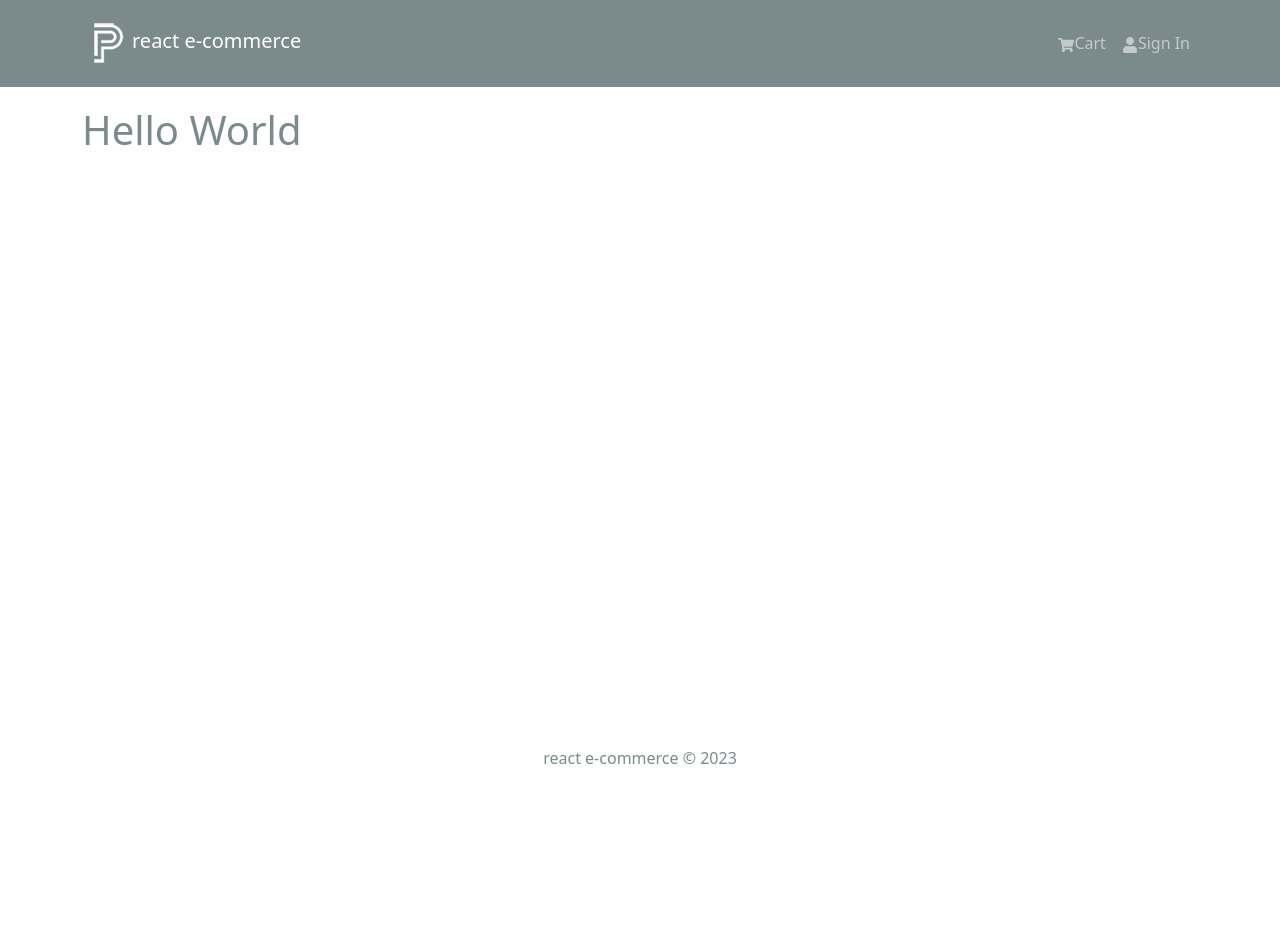
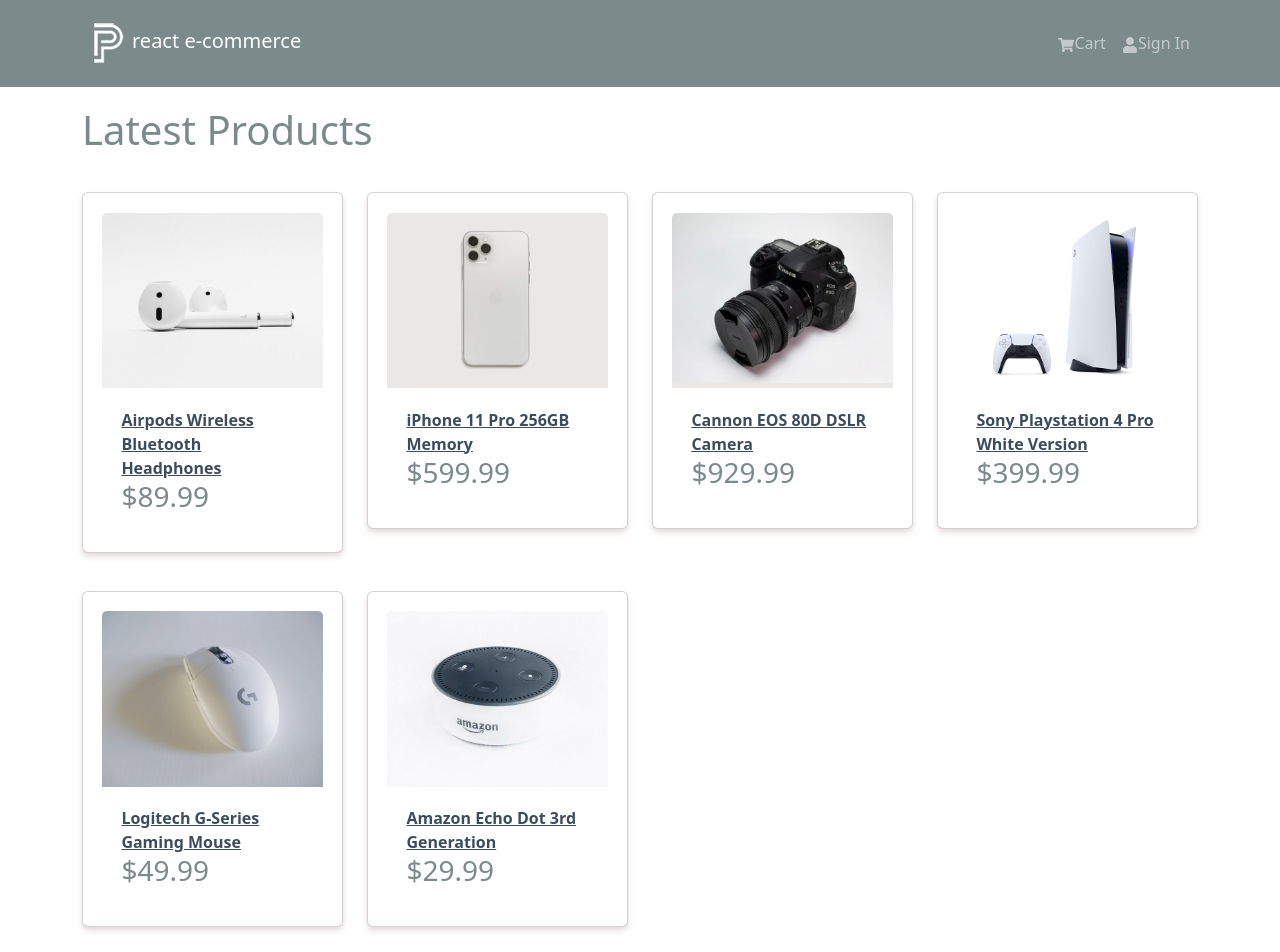
Before and after one commit to mjay88/proshop, a React (Create React App) app in the folder frontend/: page / in a window 1280 px wide. Shown: the top 952 px of the page. Before the commit the page ends 805 px from the top, so only its background shows below. Built offline with nearby package versions, Linux system fonts and the light colour scheme.

Commit message:
create Product component, create HomeScreen.jsx, import images and products file

```diff
--- a/frontend/src/App.js
+++ b/frontend/src/App.js
@@ -2,6 +2,7 @@
 import Header from "./components/Header";
 import Footer from "./components/Footer";
 import { Container } from "react-bootstrap";
+import HomeScreen from "./screens/HomeScreen";
 
 const App = () => {
 	return (
@@ -9,7 +10,7 @@
 			<Header />
 			<main className="py-3">
 				<Container>
-					<h1>Hello World</h1>
+					<HomeScreen />
 				</Container>
 			</main>
 			<Footer />
--- /dev/null
+++ b/frontend/src/components/Product.jsx
@@ -0,0 +1,19 @@
+import { Card } from "react-bootstrap";
+
+const Product = ({ product }) => {
+	return (
+		<Card className="my-3 p-3 rounded">
+			<a href={`/product/${product._id}`}>
+				<Card.Img src={product.image} variant="top"></Card.Img>
+			</a>
+			<Card.Body>
+				<a href={`/product/${product._id}`}>
+					<strong>{product.name}</strong>
+				</a>
+				<Card.Text as="h3">${product.price}</Card.Text>
+			</Card.Body>
+		</Card>
+	);
+};
+
+export default Product;
--- /dev/null
+++ b/frontend/src/products.js
@@ -0,0 +1,82 @@
+const products = [
+  {
+    _id: '1',
+    name: 'Airpods Wireless Bluetooth Headphones',
+    image: '/images/airpods.jpg',
+    description:
+      'Bluetooth technology lets you connect it with compatible devices wirelessly High-quality AAC audio offers immersive listening experience Built-in microphone allows you to take calls while working',
+    brand: 'Apple',
+    category: 'Electronics',
+    price: 89.99,
+    countInStock: 10,
+    rating: 4.5,
+    numReviews: 12,
+  },
+  {
+    _id: '2',
+    name: 'iPhone 11 Pro 256GB Memory',
+    image: '/images/phone.jpg',
+    description:
+      'Introducing the iPhone 11 Pro. A transformative triple-camera system that adds tons of capability without complexity. An unprecedented leap in battery life',
+    brand: 'Apple',
+    category: 'Electronics',
+    price: 599.99,
+    countInStock: 7,
+    rating: 4.0,
+    numReviews: 8,
+  },
+  {
+    _id: '3',
+    name: 'Cannon EOS 80D DSLR Camera',
+    image: '/images/camera.jpg',
+    description:
+      'Characterized by versatile imaging specs, the Canon EOS 80D further clarifies itself using a pair of robust focusing systems and an intuitive design',
+    brand: 'Cannon',
+    category: 'Electronics',
+    price: 929.99,
+    countInStock: 5,
+    rating: 3,
+    numReviews: 12,
+  },
+  {
+    _id: '4',
+    name: 'Sony Playstation 4 Pro White Version',
+    image: '/images/playstation.jpg',
+    description:
+      'The ultimate home entertainment center starts with PlayStation. Whether you are into gaming, HD movies, television, music',
+    brand: 'Sony',
+    category: 'Electronics',
+    price: 399.99,
+    countInStock: 11,
+    rating: 5,
+    numReviews: 12,
+  },
+  {
+    _id: '5',
+    name: 'Logitech G-Series Gaming Mouse',
+    image: '/images/mouse.jpg',
+    description:
+      'Get a better handle on your games with this Logitech LIGHTSYNC gaming mouse. The six programmable buttons allow customization for a smooth playing experience',
+    brand: 'Logitech',
+    category: 'Electronics',
+    price: 49.99,
+    countInStock: 7,
+    rating: 3.5,
+    numReviews: 10,
+  },
+  {
+    _id: '6',
+    name: 'Amazon Echo Dot 3rd Generation',
+    image: '/images/alexa.jpg',
+    description:
+      'Meet Echo Dot - Our most popular smart speaker with a fabric design. It is our most compact smart speaker that fits perfectly into small space',
+    brand: 'Amazon',
+    category: 'Electronics',
+    price: 29.99,
+    countInStock: 0,
+    rating: 4,
+    numReviews: 12,
+  },
+]
+
+export default products
--- /dev/null
+++ b/frontend/src/screens/HomeScreen.jsx
@@ -0,0 +1,20 @@
+import { Row, Col } from "react-bootstrap";
+import products from "../products";
+import Product from "../components/Product";
+
+const HomeScreen = () => {
+	return (
+		<>
+			<h1>Latest Products</h1>
+			<Row>
+				{products.map((product) => (
+					<Col key={product._id} sm={12} md={6} lg={4} xl={3}>
+						<Product product={product} />
+					</Col>
+				))}
+			</Row>
+		</>
+	);
+};
+
+export default HomeScreen;
```
